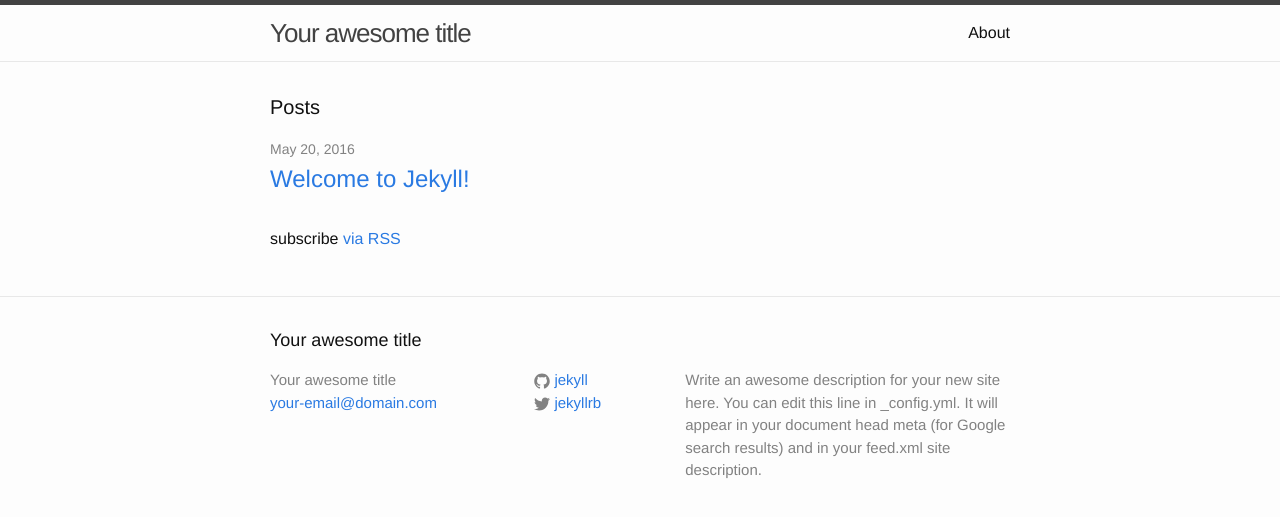
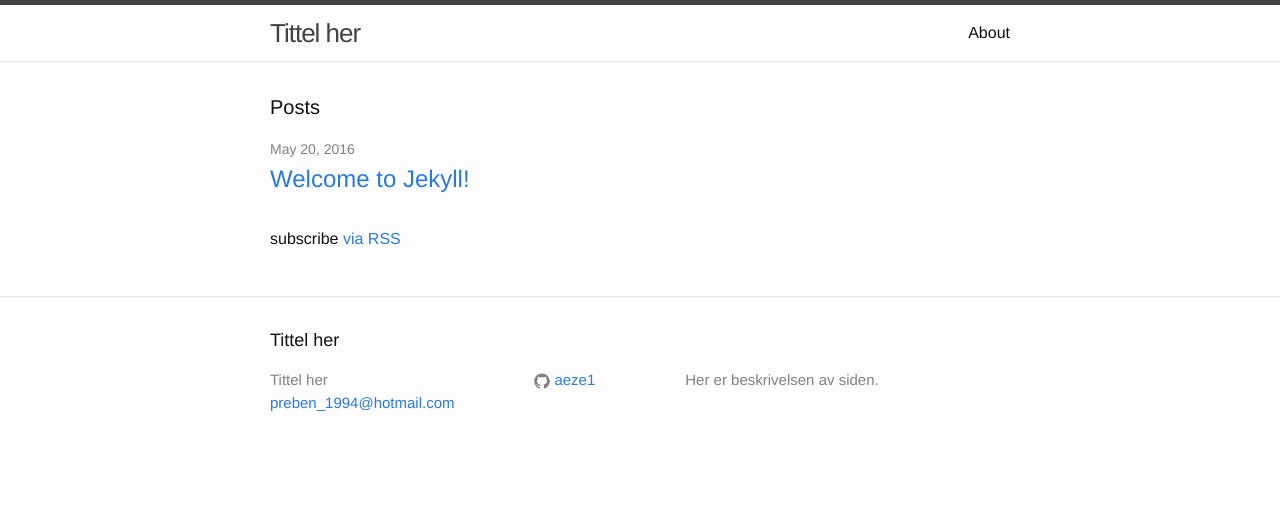
Before and after one commit to aeze1/aeze1.github.io, a Jekyll site: the page built from index.html, in a window 1280 px wide. Shown: the top 517 px of the page. Built offline with Jekyll 4.4.1, drawn with Linux system fonts in a browser that asks for light colours; Markdown is read by kramdown in place of the engine named in the settings.

Commit message:
"Changes to config file"

```diff
--- a/_config.yml
+++ b/_config.yml
@@ -6,16 +6,14 @@
 # 'jekyll serve'. If you change this file, please restart the server process.
 
 # Site settings
-title: Your awesome title
-email: your-email@domain.com
+title: Tittel her
+email: preben_1994@hotmail.com
 description: > # this means to ignore newlines until "baseurl:"
-  Write an awesome description for your new site here. You can edit this
-  line in _config.yml. It will appear in your document head meta (for
-  Google search results) and in your feed.xml site description.
+  Her er beskrivelsen av siden.
 baseurl: "" # the subpath of your site, e.g. /blog
-url: "http://yourdomain.com" # the base hostname & protocol for your site
-twitter_username: jekyllrb
-github_username:  jekyll
+url: "http://aeze1.github.io" # the base hostname & protocol for your site
+twitter_username:
+github_username:  aeze1
 
 # Build settings
-markdown: kramdown
+markdown: preben
```
